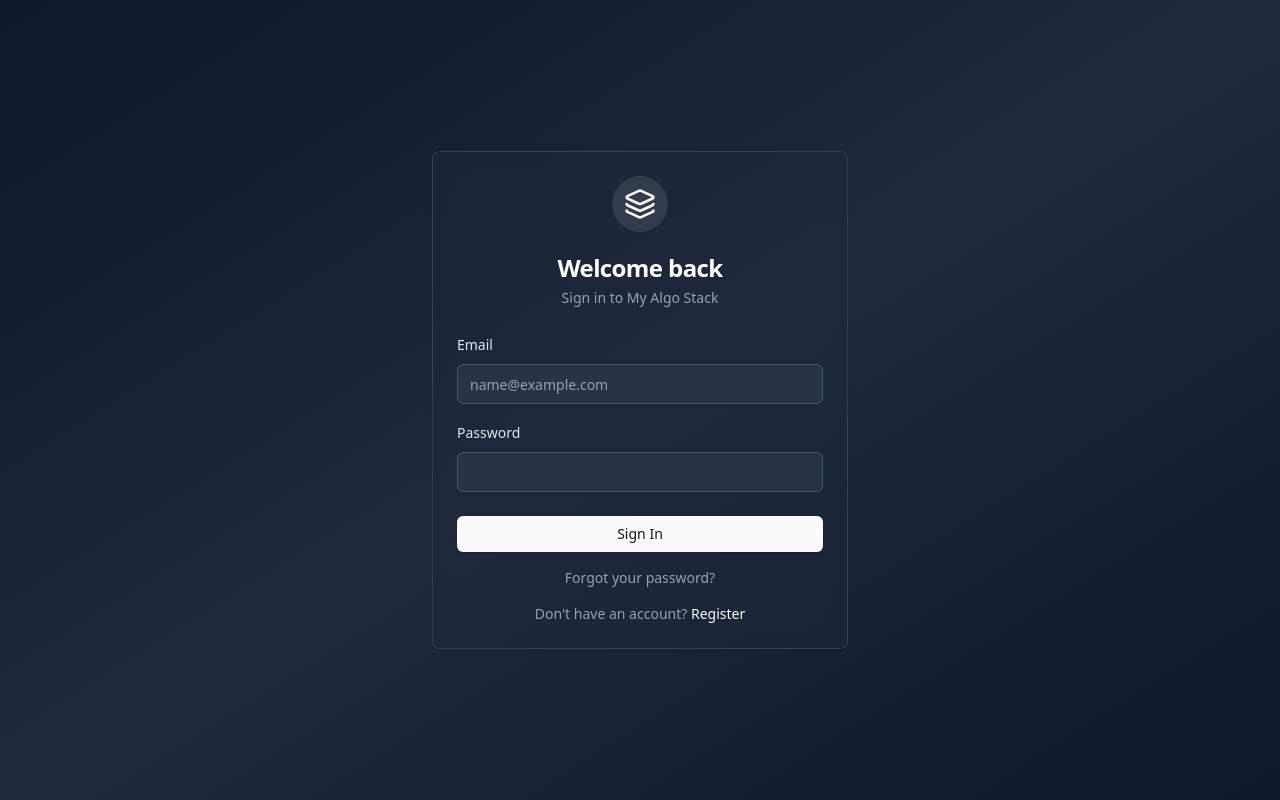
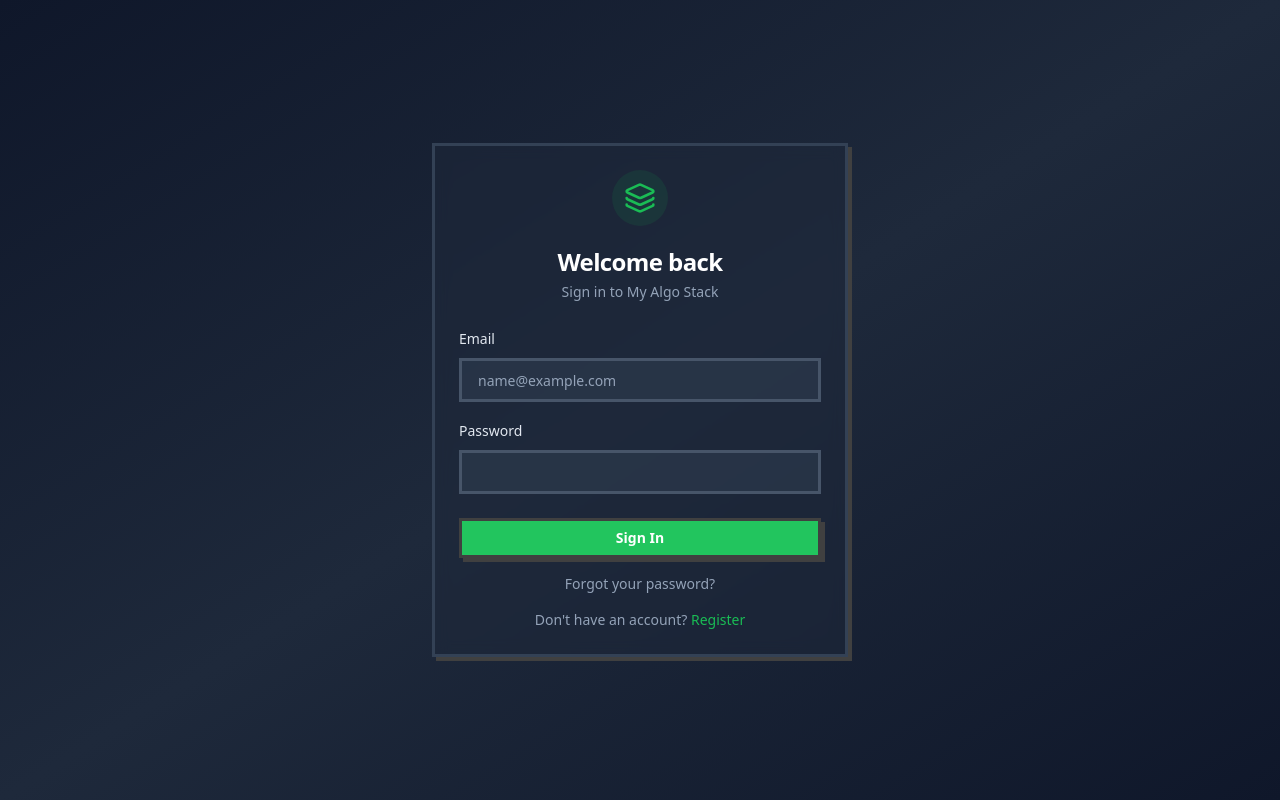
Before and after one commit to nutbitzuist/ea-license-system, a Next.js app: page /login in a window 1280 px wide. Built offline with nearby package versions, Linux system fonts and the light colour scheme.

Commit message:
feat: Update UI with modern brutal design theme
- Updated globals.css with new color palette and brutal design variables
- Modernized navbar, sidebar, and core UI components (badge, button, card, input)
- Added DEV_BYPASS flags for local development testing

```diff
--- a/src/app/(dashboard)/layout.tsx
+++ b/src/app/(dashboard)/layout.tsx
@@ -3,6 +3,9 @@ import { getServerSession } from "next-auth"
 import { authOptions } from "@/lib/auth"
 import { Sidebar } from "@/components/sidebar"
 import { Navbar } from "@/components/navbar"
+
+// DEV BYPASS: Set to true to skip authentication (for local UI testing only)
+const DEV_BYPASS = false
 
 // Force dynamic rendering for authenticated routes
 export const dynamic = "force-dynamic"
@@ -12,10 +15,12 @@ export default async function DashboardLayout({
 }: {
   children: React.ReactNode
 }) {
-  const session = await getServerSession(authOptions)
-
-  if (!session?.user) {
-    redirect("/login")
+  // DEV BYPASS: Skip auth check when enabled
+  if (!DEV_BYPASS) {
+    const session = await getServerSession(authOptions)
+    if (!session?.user) {
+      redirect("/login")
+    }
   }
 
   return (
@@ -23,7 +28,7 @@ export default async function DashboardLayout({
       <Sidebar />
       <div className="flex flex-1 flex-col overflow-hidden">
         <Navbar />
-        <main className="flex-1 overflow-y-auto bg-muted/30 p-6">
+        <main className="flex-1 overflow-y-auto bg-[var(--brutal-bg)] dark:bg-background p-6">
           {children}
         </main>
       </div>
--- a/src/app/globals.css
+++ b/src/app/globals.css
@@ -4,58 +4,78 @@
 
 @layer base {
   :root {
-    --background: 0 0% 100%;
-    --foreground: 0 0% 3.9%;
+    /* Neo-Brutalist Light Theme */
+    --background: 0 0% 96%;
+    --foreground: 0 0% 10%;
     --card: 0 0% 100%;
-    --card-foreground: 0 0% 3.9%;
+    --card-foreground: 0 0% 10%;
     --popover: 0 0% 100%;
-    --popover-foreground: 0 0% 3.9%;
-    --primary: 0 0% 9%;
-    --primary-foreground: 0 0% 98%;
-    --secondary: 0 0% 96.1%;
-    --secondary-foreground: 0 0% 9%;
-    --muted: 0 0% 96.1%;
-    --muted-foreground: 0 0% 45.1%;
-    --accent: 0 0% 96.1%;
-    --accent-foreground: 0 0% 9%;
-    --destructive: 0 84.2% 60.2%;
-    --destructive-foreground: 0 0% 98%;
-    --border: 0 0% 89.8%;
-    --input: 0 0% 89.8%;
-    --ring: 0 0% 3.9%;
-    --radius: 0.5rem;
-    --chart-1: 12 76% 61%;
-    --chart-2: 173 58% 39%;
-    --chart-3: 197 37% 24%;
-    --chart-4: 43 74% 66%;
-    --chart-5: 27 87% 67%;
+    --popover-foreground: 0 0% 10%;
+    --primary: 142 76% 36%;
+    --primary-foreground: 0 0% 100%;
+    --secondary: 0 0% 96%;
+    --secondary-foreground: 0 0% 10%;
+    --muted: 0 0% 96%;
+    --muted-foreground: 0 0% 40%;
+    --accent: 142 76% 90%;
+    --accent-foreground: 142 76% 36%;
+    --destructive: 0 84% 60%;
+    --destructive-foreground: 0 0% 100%;
+    --border: 0 0% 10%;
+    --input: 0 0% 10%;
+    --ring: 142 76% 36%;
+    --radius: 0px;
+    --chart-1: 142 76% 36%;
+    --chart-2: 199 89% 48%;
+    --chart-3: 280 65% 60%;
+    --chart-4: 43 96% 56%;
+    --chart-5: 0 84% 60%;
+
+    /* Neo-Brutalist specific */
+    --brutal-border: #1a1a1a;
+    --brutal-shadow: 4px 4px 0px 0px #1a1a1a;
+    --brutal-shadow-sm: 2px 2px 0px 0px #1a1a1a;
+    --brutal-shadow-lg: 6px 6px 0px 0px #1a1a1a;
+    --brutal-green: #16a34a;
+    --brutal-green-light: #dcfce7;
+    --brutal-bg: #f5f5f5;
   }
 
   .dark {
-    --background: 0 0% 3.9%;
+    /* Neo-Brutalist Dark Theme */
+    --background: 0 0% 7%;
     --foreground: 0 0% 98%;
-    --card: 0 0% 3.9%;
+    --card: 0 0% 10%;
     --card-foreground: 0 0% 98%;
-    --popover: 0 0% 3.9%;
+    --popover: 0 0% 10%;
     --popover-foreground: 0 0% 98%;
-    --primary: 0 0% 98%;
-    --primary-foreground: 0 0% 9%;
-    --secondary: 0 0% 14.9%;
+    --primary: 142 76% 42%;
+    --primary-foreground: 0 0% 100%;
+    --secondary: 0 0% 14%;
     --secondary-foreground: 0 0% 98%;
-    --muted: 0 0% 14.9%;
-    --muted-foreground: 0 0% 63.9%;
-    --accent: 0 0% 14.9%;
-    --accent-foreground: 0 0% 98%;
-    --destructive: 0 62.8% 30.6%;
-    --destructive-foreground: 0 0% 98%;
-    --border: 0 0% 14.9%;
-    --input: 0 0% 14.9%;
-    --ring: 0 0% 83.1%;
-    --chart-1: 220 70% 50%;
-    --chart-2: 160 60% 45%;
-    --chart-3: 30 80% 55%;
-    --chart-4: 280 65% 60%;
-    --chart-5: 340 75% 55%;
+    --muted: 0 0% 14%;
+    --muted-foreground: 0 0% 65%;
+    --accent: 142 76% 20%;
+    --accent-foreground: 142 76% 60%;
+    --destructive: 0 62% 40%;
+    --destructive-foreground: 0 0% 100%;
+    --border: 0 0% 30%;
+    --input: 0 0% 30%;
+    --ring: 142 76% 42%;
+    --chart-1: 142 76% 42%;
+    --chart-2: 199 89% 55%;
+    --chart-3: 280 65% 65%;
+    --chart-4: 43 96% 60%;
+    --chart-5: 0 84% 65%;
+
+    /* Neo-Brutalist dark specific */
+    --brutal-border: #404040;
+    --brutal-shadow: 4px 4px 0px 0px #404040;
+    --brutal-shadow-sm: 2px 2px 0px 0px #404040;
+    --brutal-shadow-lg: 6px 6px 0px 0px #404040;
+    --brutal-green: #22c55e;
+    --brutal-green-light: #166534;
+    --brutal-bg: #121212;
   }
 }
 
@@ -72,4 +92,28 @@
   .text-balance {
     text-wrap: balance;
   }
+
+  /* Neo-Brutalist utility classes */
+  .brutal-shadow {
+    box-shadow: var(--brutal-shadow);
+  }
+  .brutal-shadow-sm {
+    box-shadow: var(--brutal-shadow-sm);
+  }
+  .brutal-shadow-lg {
+    box-shadow: var(--brutal-shadow-lg);
+  }
+  .brutal-border {
+    border: 3px solid var(--brutal-border);
+  }
+  .brutal-border-2 {
+    border: 2px solid var(--brutal-border);
+  }
+  .brutal-hover {
+    @apply transition-all duration-150;
+  }
+  .brutal-hover:hover {
+    box-shadow: var(--brutal-shadow-sm);
+    transform: translate(2px, 2px);
+  }
 }
--- a/src/components/ui/badge.tsx
+++ b/src/components/ui/badge.tsx
@@ -4,21 +4,21 @@ import { cva, type VariantProps } from "class-variance-authority"
 import { cn } from "@/lib/utils"
 
 const badgeVariants = cva(
-  "inline-flex items-center rounded-full border px-2.5 py-0.5 text-xs font-semibold transition-colors focus:outline-none focus:ring-2 focus:ring-ring focus:ring-offset-2",
+  "inline-flex items-center border-[2px] border-[var(--brutal-border)] px-3 py-1 text-xs font-bold transition-colors focus:outline-none focus:ring-2 focus:ring-ring focus:ring-offset-2",
   {
     variants: {
       variant: {
         default:
-          "border-transparent bg-primary text-primary-foreground hover:bg-primary/80",
+          "bg-[var(--brutal-green)] text-white",
         secondary:
-          "border-transparent bg-secondary text-secondary-foreground hover:bg-secondary/80",
+          "bg-secondary text-secondary-foreground",
         destructive:
-          "border-transparent bg-destructive text-destructive-foreground hover:bg-destructive/80",
-        outline: "text-foreground",
+          "bg-destructive text-white",
+        outline: "text-foreground bg-background",
         success:
-          "border-transparent bg-green-500 text-white hover:bg-green-600",
+          "bg-[var(--brutal-green)] text-white",
         warning:
-          "border-transparent bg-yellow-500 text-white hover:bg-yellow-600",
+          "bg-yellow-400 text-[var(--brutal-border)]",
       },
     },
     defaultVariants: {
@@ -29,7 +29,7 @@ const badgeVariants = cva(
 
 export interface BadgeProps
   extends React.HTMLAttributes<HTMLDivElement>,
-    VariantProps<typeof badgeVariants> {}
+  VariantProps<typeof badgeVariants> { }
 
 function Badge({ className, variant, ...props }: BadgeProps) {
   return (
--- a/src/components/ui/button.tsx
+++ b/src/components/ui/button.tsx
@@ -5,26 +5,26 @@ import { cva, type VariantProps } from "class-variance-authority"
 import { cn } from "@/lib/utils"
 
 const buttonVariants = cva(
-  "inline-flex items-center justify-center gap-2 whitespace-nowrap rounded-md text-sm font-medium transition-colors focus-visible:outline-none focus-visible:ring-1 focus-visible:ring-ring disabled:pointer-events-none disabled:opacity-50 [&_svg]:pointer-events-none [&_svg]:size-4 [&_svg]:shrink-0",
+  "inline-flex items-center justify-center gap-2 whitespace-nowrap text-sm font-bold transition-all focus-visible:outline-none focus-visible:ring-2 focus-visible:ring-ring disabled:pointer-events-none disabled:opacity-50 [&_svg]:pointer-events-none [&_svg]:size-4 [&_svg]:shrink-0",
   {
     variants: {
       variant: {
         default:
-          "bg-primary text-primary-foreground shadow hover:bg-primary/90",
+          "bg-[var(--brutal-green)] text-white border-[3px] border-[var(--brutal-border)] brutal-shadow hover:brutal-shadow-sm hover:translate-x-[2px] hover:translate-y-[2px]",
         destructive:
-          "bg-destructive text-destructive-foreground shadow-sm hover:bg-destructive/90",
+          "bg-destructive text-destructive-foreground border-[3px] border-[var(--brutal-border)] brutal-shadow hover:brutal-shadow-sm hover:translate-x-[2px] hover:translate-y-[2px]",
         outline:
-          "border border-input bg-background shadow-sm hover:bg-accent hover:text-accent-foreground",
+          "border-[3px] border-[var(--brutal-border)] bg-background brutal-shadow hover:brutal-shadow-sm hover:translate-x-[2px] hover:translate-y-[2px] hover:bg-[var(--brutal-green-light)]",
         secondary:
-          "bg-secondary text-secondary-foreground shadow-sm hover:bg-secondary/80",
-        ghost: "hover:bg-accent hover:text-accent-foreground",
-        link: "text-primary underline-offset-4 hover:underline",
+          "bg-secondary text-secondary-foreground border-[3px] border-[var(--brutal-border)] brutal-shadow hover:brutal-shadow-sm hover:translate-x-[2px] hover:translate-y-[2px]",
+        ghost: "hover:bg-[var(--brutal-green-light)] hover:text-foreground",
+        link: "text-[var(--brutal-green)] underline-offset-4 hover:underline",
       },
       size: {
-        default: "h-9 px-4 py-2",
-        sm: "h-8 rounded-md px-3 text-xs",
-        lg: "h-10 rounded-md px-8",
-        icon: "h-9 w-9",
+        default: "h-10 px-5 py-2",
+        sm: "h-9 px-4 text-xs",
+        lg: "h-12 px-8 text-base",
+        icon: "h-10 w-10",
       },
     },
     defaultVariants: {
@@ -36,7 +36,7 @@ const buttonVariants = cva(
 
 export interface ButtonProps
   extends React.ButtonHTMLAttributes<HTMLButtonElement>,
-    VariantProps<typeof buttonVariants> {
+  VariantProps<typeof buttonVariants> {
   asChild?: boolean
 }
 
--- a/src/components/ui/card.tsx
+++ b/src/components/ui/card.tsx
@@ -9,7 +9,7 @@ const Card = React.forwardRef<
   <div
     ref={ref}
     className={cn(
-      "rounded-lg border bg-card text-card-foreground shadow-sm",
+      "border-[3px] border-[var(--brutal-border)] bg-card text-card-foreground brutal-shadow",
       className
     )}
     {...props}
--- a/src/components/ui/input.tsx
+++ b/src/components/ui/input.tsx
@@ -10,7 +10,7 @@ const Input = React.forwardRef<HTMLInputElement, InputProps>(
       <input
         type={type}
         className={cn(
-          "flex h-10 w-full rounded-md border border-input bg-background px-3 py-2 text-sm ring-offset-background file:border-0 file:bg-transparent file:text-sm file:font-medium placeholder:text-muted-foreground focus-visible:outline-none focus-visible:ring-2 focus-visible:ring-ring focus-visible:ring-offset-2 disabled:cursor-not-allowed disabled:opacity-50",
+          "flex h-11 w-full border-[3px] border-[var(--brutal-border)] bg-background px-4 py-2 text-sm font-medium ring-offset-background file:border-0 file:bg-transparent file:text-sm file:font-bold placeholder:text-muted-foreground focus-visible:outline-none focus-visible:ring-2 focus-visible:ring-[var(--brutal-green)] focus-visible:ring-offset-2 disabled:cursor-not-allowed disabled:opacity-50",
           className
         )}
         ref={ref}
```
Also changed, not shown: src/components/navbar.tsx (+14 -14 lines), src/components/sidebar.tsx (+21 -14 lines), src/middleware.ts (+8 -0 lines).
